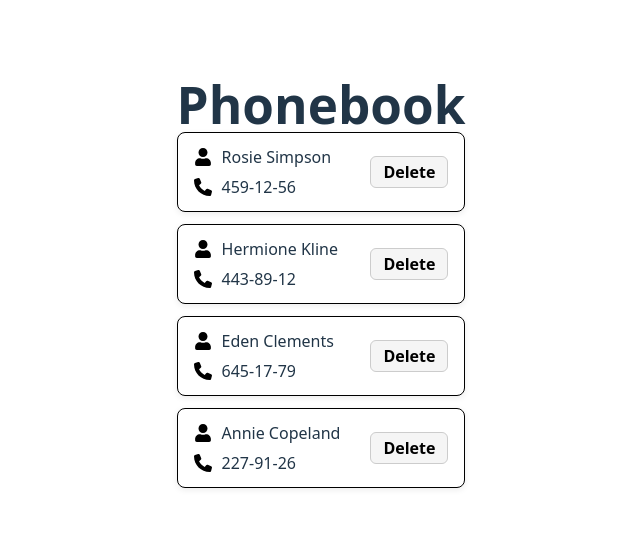
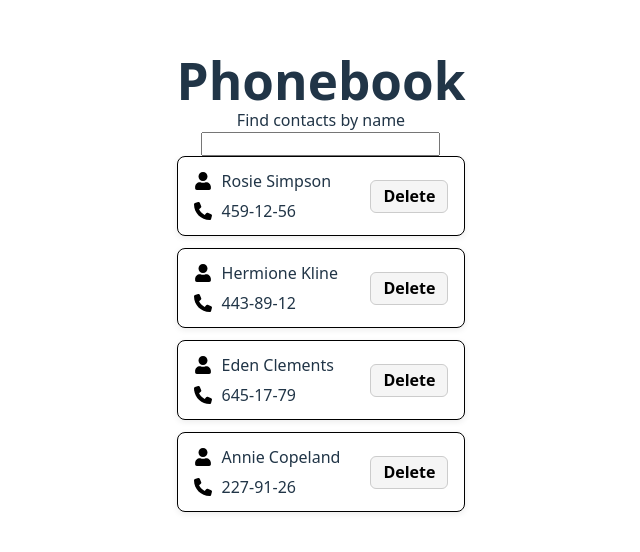
Before and after one commit to yurikorock/goit-react-hw-03, a React (Vite) app: page / in a window 1280 px wide. Shown: the part 118-670 px from the top of the page, without its empty margins (319-959 px from the left). Built offline with nearby package versions, Linux system fonts and the light colour scheme.

Commit message:
add searchbox

```diff
--- a/src/components/App.jsx
+++ b/src/components/App.jsx
@@ -7,15 +7,22 @@
 // import ContactForm from "./ContactForm/ContactForm";
 import userContacts from "./contacts.json";
 import ContactList from "./ContactList/ContactList";
+import SearchBox from "./SearchBox/Searchbox";
 
 const App = () => {
-  const [contacts, setcontacts] = useState([]);
+  const [contacts, setContacts] = useState(userContacts);
+  const [search, setSearch] = useState("");
+
+  const filterContacts = contacts.filter((contact) =>
+    contact.name.toLowerCase().includes(search.toLowerCase())
+  );
+
   return (
     <div>
       <h1>Phonebook</h1>
       {/* <ContactForm /> */}
-      {/* <SearchBox /> */}
-      <ContactList contacts={userContacts} />
+      <SearchBox value={search} onSearch={setSearch} />
+      <ContactList contacts={filterContacts} />
     </div>
   );
 };
--- /dev/null
+++ b/src/components/SearchBox/Searchbox.jsx
@@ -0,0 +1,12 @@
+export default function SearchBox({ value, onSearch }) {
+  return (
+    <div>
+      <p>Find contacts by name</p>
+      <input
+        type="text"
+        value={value}
+        onChange={(e) => onSearch(e.target.value)}
+      />
+    </div>
+  );
+}
```
